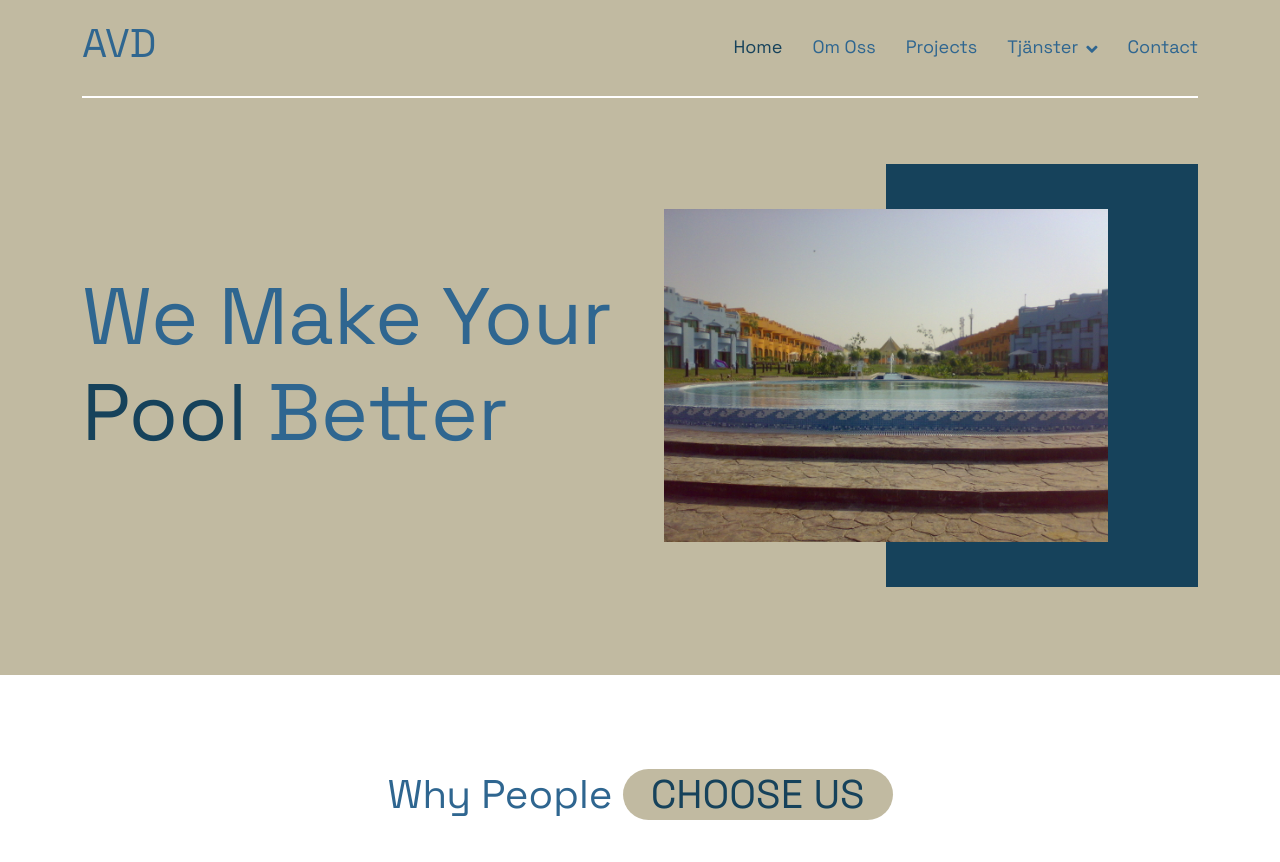
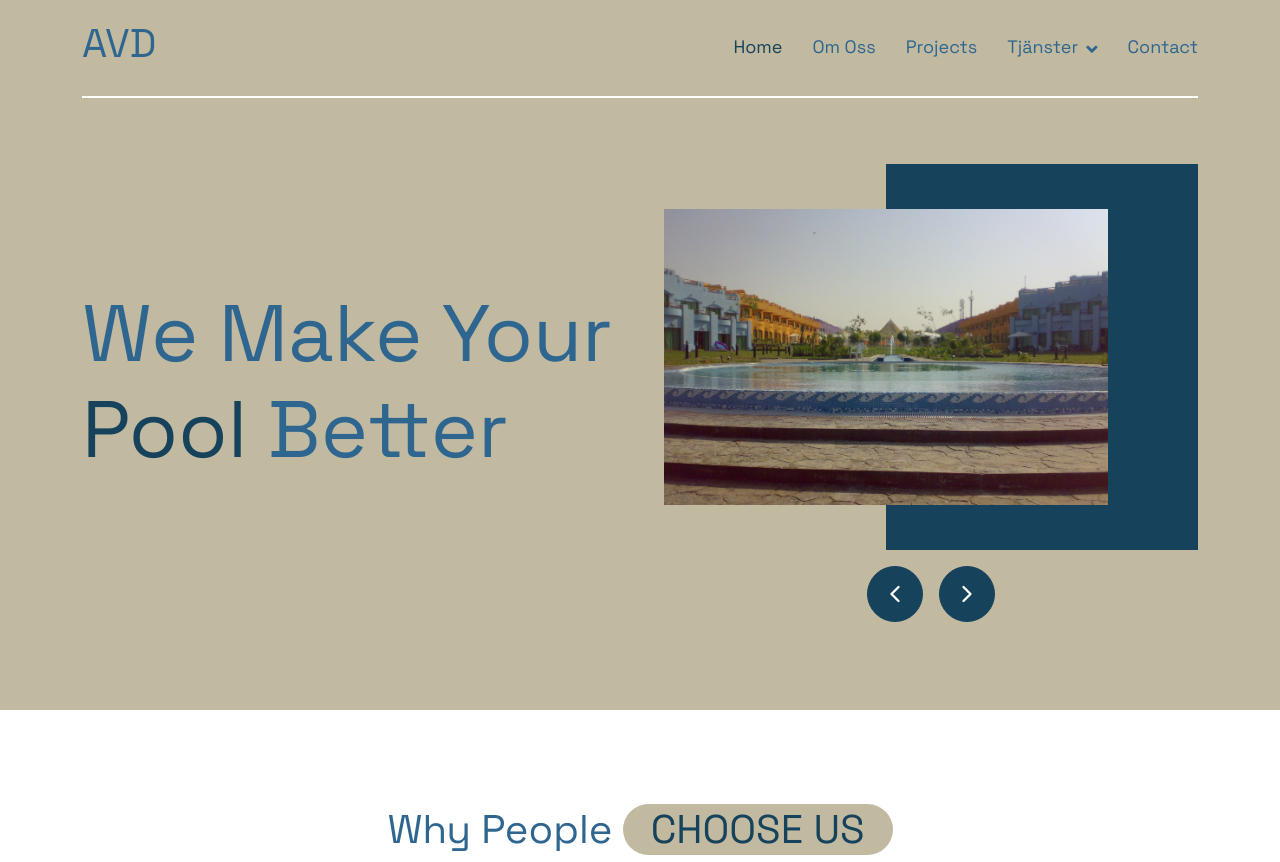
Before and after one commit to ItsAnass/alvatten, a Django app: page / in a window 1280 px wide. Shown: the top 862 px of the page. Run offline with Django 5.2, Linux system fonts and the light colour scheme; some libraries are stand-ins or nearby versions.

Commit message:
Add custom navigation arrows for hero carousel and improve image display

```diff
--- a/alvattenapp/static/js/main.js
+++ b/alvattenapp/static/js/main.js
@@ -139,12 +139,20 @@
 
 
     // Header carousel
-    $(".header-carousel").owlCarousel({
+    var $headerCarousel = $(".header-carousel");
+    $headerCarousel.owlCarousel({
         autoplay: true,
         smartSpeed: 1000,
         loop: true,
         dots: false,
         items: 1
+    });
+    // Custom hero arrows below images
+    $(document).on('click', '#hero-arrow-left', function() {
+        $headerCarousel.trigger('prev.owl.carousel');
+    });
+    $(document).on('click', '#hero-arrow-right', function() {
+        $headerCarousel.trigger('next.owl.carousel');
     });
 
 
--- a/templates/base.html
+++ b/templates/base.html
@@ -100,11 +100,21 @@
                         Better</h1>
                 </div>
                 <div class="col-lg-6">
-                        <div class="owl-carousel header-carousel animated fadeIn w-100" style="max-height:500px;display:flex;align-items:center;">
+                        <div class="owl-carousel header-carousel animated fadeIn w-100" style="max-width:600px;margin:0 auto;">
                             {% get_random_hero_images as hero_images %}
                             {% for img in hero_images %}
-                                <img class="img-fluid mx-auto d-block" style="max-height:400px;object-fit:contain;" src="{% static img %}" alt="">
+                                <div class="hero-img-wrapper" style="width:100%;aspect-ratio:3/2;max-width:600px;max-height:400px;display:flex;align-items:center;justify-content:center;overflow:hidden;background:#e9ecef;">
+                                    <img class="img-fluid" style="width:100%;height:100%;object-fit:cover;" src="{% static img %}" alt="">
+                                </div>
                             {% endfor %}
+                        </div>
+                        <div class="custom-hero-arrows d-flex justify-content-center align-items-center mt-3">
+                            <button id="hero-arrow-left" class="btn btn-primary mx-2" title="Previous image" style="border-radius:50%;width:56px;height:56px;display:flex;align-items:center;justify-content:center;font-size:2em;">
+                                <svg width="28" height="28" viewBox="0 0 24 24" fill="none" stroke="currentColor" stroke-width="2" stroke-linecap="round" stroke-linejoin="round"><polyline points="15 18 9 12 15 6"></polyline></svg>
+                            </button>
+                            <button id="hero-arrow-right" class="btn btn-primary mx-2" title="Next image" style="border-radius:50%;width:56px;height:56px;display:flex;align-items:center;justify-content:center;font-size:2em;">
+                                <svg width="28" height="28" viewBox="0 0 24 24" fill="none" stroke="currentColor" stroke-width="2" stroke-linecap="round" stroke-linejoin="round"><polyline points="9 6 15 12 9 18"></polyline></svg>
+                            </button>
                         </div>
                 </div>
             </div>
```
